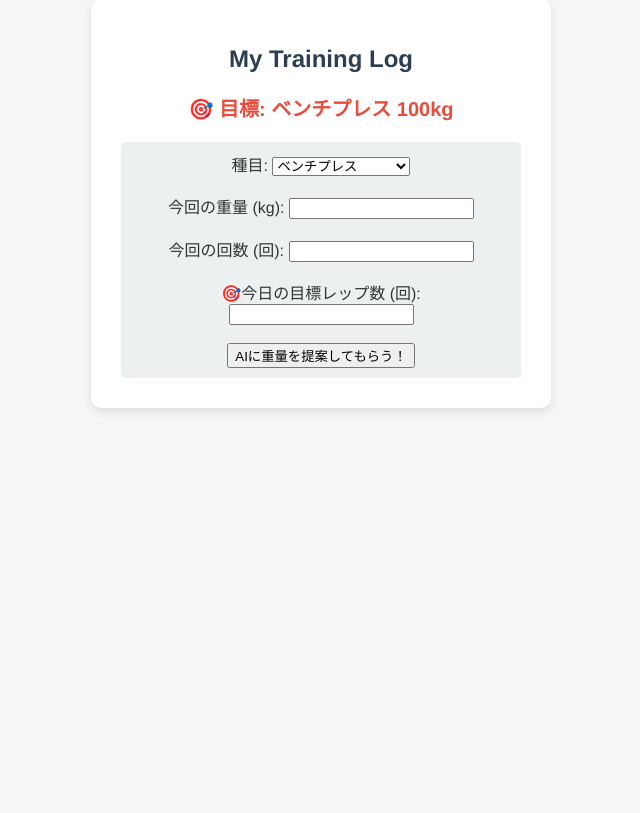
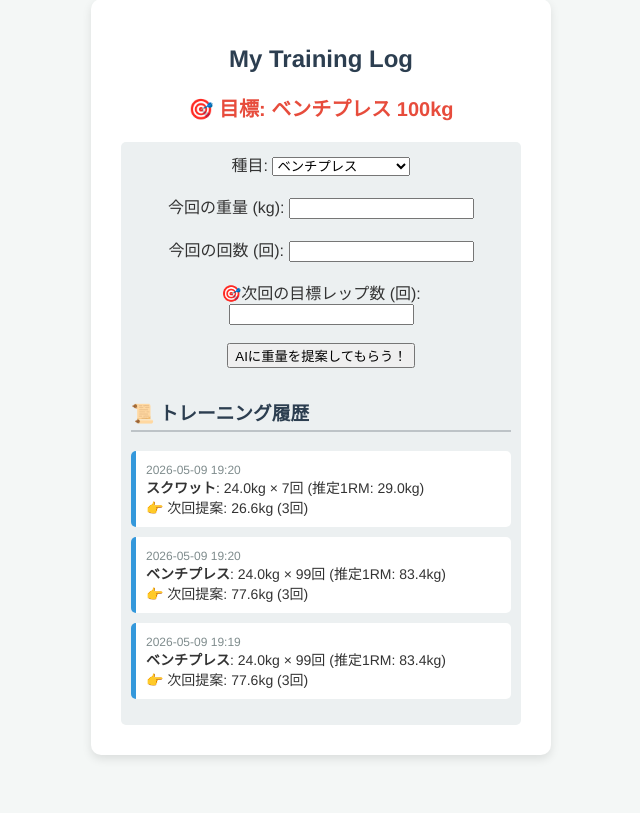
Before and after one commit to somahonoki1-collab/web-app, a Flask app: page / in a window 1280 px wide. Shown: the part 59-872 px from the top of the page, without its empty margins (319-959 px from the left). Before the commit the page ends 471 px from the top, so only its background shows below. Run offline with Flask 3, Linux system fonts and the light colour scheme.

Commit message:
db設計と保存処理

```diff
--- a/app.py
+++ b/app.py
@@ -1,8 +1,31 @@
 from flask import Flask, render_template, request
+from flask_sqlalchemy import SQLAlchemy # データベース用の道具
+from datetime import datetime # 日付・時刻を扱うための道具
 
 app = Flask(__name__)
 
-# 一緒に作った種目別の1RM計算関数
+# --- 1. データベースの基本設定 ---
+# SQLiteを使い、training.dbというファイルにデータを保存する設定
+app.config['SQLALCHEMY_DATABASE_URI'] = 'sqlite:///training.db'
+app.config['SQLALCHEMY_TRACK_MODIFICATIONS'] = False
+db = SQLAlchemy(app)
+
+# --- 2. テーブル（表）の設計図：Javaのクラスと同じ感覚 ---
+class TrainingLog(db.Model):
+    id = db.Column(db.Integer, primary_key=True) # 自動で振られる番号
+    date = db.Column(db.DateTime, nullable=False, default=datetime.now) # 記録した日時
+    lift_type = db.Column(db.String(50), nullable=False) # 種目
+    weight = db.Column(db.Float, nullable=False) # 扱った重量
+    reps = db.Column(db.Integer, nullable=False) # 回数
+    one_rm = db.Column(db.Float, nullable=False) # 計算された1RM
+    target_reps = db.Column(db.Integer, nullable=False) # 目標回数
+    target_weight = db.Column(db.Float, nullable=False) # 提案された重量
+
+# 初回起動時にデータベースファイル（training.db）を自動で作成する
+with app.app_context():
+    db.create_all()
+
+# --- 今までの計算関数 ---
 def calculate_1rm(weight, reps, lift_type):
     if lift_type == "ベンチプレス":
         return weight * (1 + reps / 40.0)
@@ -11,7 +34,6 @@ def calculate_1rm(weight, reps, lift_type):
     else:
         return weight * (1 + reps / 40.0)
 
-# 自力で書いた目標重量の逆算関数！（変数名とカンマだけ修正しました）
 def calculate_target_weight(max_weight, target_reps, lift_type):
     if lift_type == "ベンチプレス":
         return max_weight / (1 + target_reps / 40.0)
@@ -23,27 +45,38 @@ def calculate_target_weight(max_weight, target_reps, lift_type):
 @app.route("/", methods=["GET", "POST"])
 def home():
     max_weight = None
-    next_weight = None # エラーを防ぐためにこれも初期化
+    next_weight = None
 
     if request.method == "POST":
-        # 画面から4つのデータを受け取る
         lift = request.form.get("lift_type")
         last_weight = float(request.form.get("weight"))
         last_reps = int(request.form.get("reps"))
-        target = int(request.form.get("target_reps")) # 新しく追加した目標回数
+        target = int(request.form.get("target_reps"))
 
-        # 1RMを計算
         max_weight = calculate_1rm(last_weight, last_reps, lift)
-
-        # 1RMをもとに、目標回数での重量を逆算！
         next_weight = calculate_target_weight(max_weight, target, lift)
-
-        # 小数点第1位で丸める
         max_weight = round(max_weight, 1)
         next_weight = round(next_weight, 1)
 
-    # next_weightをtarget_wという名前でHTMLに渡す
-    return render_template("index.html", max_w=max_weight, target_w=next_weight)
+        # --- 3. データベースに保存 ---
+        # 1回分のトレーニング結果をインスタンス化
+        new_log = TrainingLog(
+            lift_type=lift,
+            weight=last_weight,
+            reps=last_reps,
+            one_rm=max_weight,
+            target_reps=target,
+            target_weight=next_weight
+        )
+        db.session.add(new_log) # DBに追加
+        db.session.commit()     # 確定して保存
+
+    # --- 4. データベースから読み込み ---
+    # 保存されている記録を、日付の新しい順（desc）に全て（all）取得する
+    all_logs = TrainingLog.query.order_by(TrainingLog.date.desc()).all()
+
+    # 取得した all_logs をHTMLに渡す
+    return render_template("index.html", max_w=max_weight, target_w=next_weight, logs=all_logs)
 
 if __name__ == "__main__":
     app.run(debug=True)
--- a/templates/index.html
+++ b/templates/index.html
@@ -30,7 +30,7 @@
                 <label>今回の重量 (kg): <input type="number" step="0.5" name="weight" required></label><br><br>
                 <label>今回の回数 (回): <input type="number" name="reps" required></label><br><br>
 
-                <label>🎯今日の目標レップ数 (回): <input type="number" name="target_reps" required></label><br><br>
+                <label>🎯次回の目標レップ数 (回): <input type="number" name="target_reps" required></label><br><br>
 
                 <button type="submit">AIに重量を提案してもらう！</button>
             </form>
@@ -43,6 +43,26 @@
                 </p>
             </div>
             {% endif %}
+            <!-- 新しく追加：トレーニング履歴の表示エリア -->
+            <div style="margin-top: 30px; text-align: left;">
+                <h3 style="color: #2c3e50; border-bottom: 2px solid #bdc3c7; padding-bottom: 5px;">📜 トレーニング履歴</h3>
+
+                {% if logs %}
+                    <ul style="list-style-type: none; padding: 0;">
+                        <!-- Pythonから渡された logs を1件ずつループして表示（for文） -->
+                        {% for log in logs %}
+                        <li style="background: #fff; padding: 10px; margin-bottom: 10px; border-radius: 5px; border-left: 5px solid #3498db; font-size: 14px;">
+                            <span style="color: #7f8c8d; font-size: 12px;">{{ log.date.strftime('%Y-%m-%d %H:%M') }}</span><br>
+                            <strong>{{ log.lift_type }}</strong>: {{ log.weight }}kg × {{ log.reps }}回
+                            (推定1RM: {{ log.one_rm }}kg) <br>
+                            👉 次回提案: {{ log.target_weight }}kg ({{ log.target_reps }}回)
+                        </li>
+                        {% endfor %}
+                    </ul>
+                {% else %}
+                    <p style="color: #7f8c8d; font-size: 14px;">まだ記録がありません。今日のトレーニングを記録しましょう！</p>
+                {% endif %}
+            </div>
         </div>
     </div>
 </body>
```
Also changed, not shown: instance/training.db (added).
